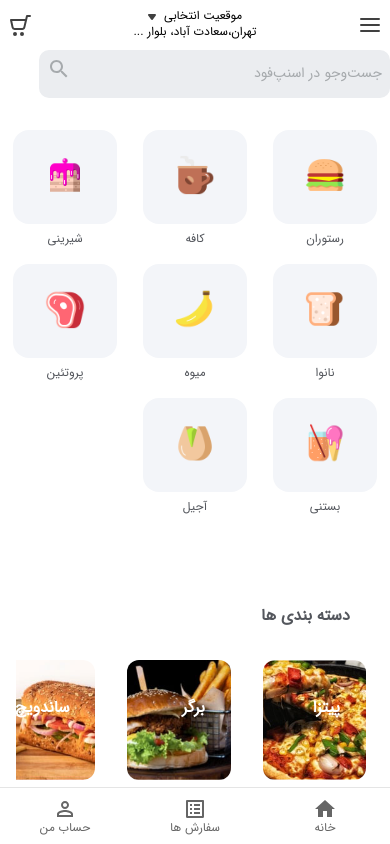
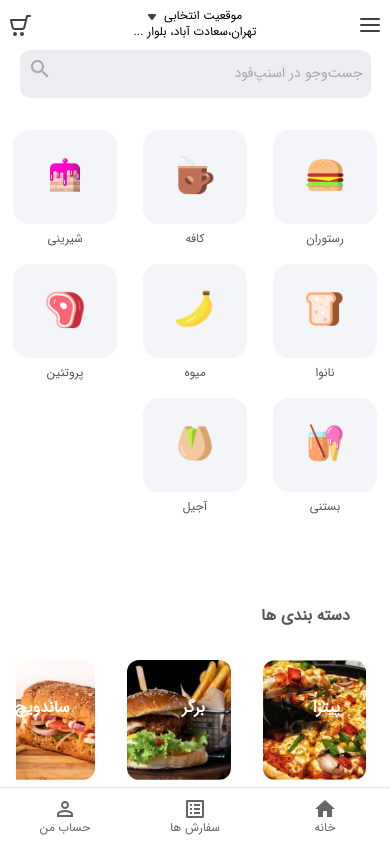
Before and after one commit to NavidRouzbeh/Snappfood, a Next.js app: page / in a window 390 px wide. Shown: the top 844 px of the page. Built offline with nearby package versions, Linux system fonts and the light colour scheme.

Commit message:
fix: mobile header search bar position

```diff
--- a/Component/Layout/Header/MobileHeader.tsx
+++ b/Component/Layout/Header/MobileHeader.tsx
@@ -16,7 +16,7 @@ const MobileHeader = () => {
     const handleClose = () => setOpen(false);
 
     return(
-        <Grid>
+        <Grid display={'flex'} flexDirection={'column'}>
             <Grid item display={'flex'} alignItems={'center'} justifyContent={'space-between'} sx={{ bgcolor:'#fff', height:'50px', width:'100%'}}>
                 <Grid zIndex={12000}>
                     <IconButton>
@@ -42,8 +42,8 @@ const MobileHeader = () => {
                     </IconButton>
                 </Grid>
             </Grid>
-            <Grid item  >
-                <Grid>
+            <Grid item display={'flex'} justifyContent={'center'} sx={{width:'100%'}} >
+                <Grid display={'flex'} justifyContent={'center'} sx={{width:'100%'}}>
                 <Button onClick={handleOpen}
                 style={{ justifyContent:'space-between', color:'rgb(166, 170, 173)', backgroundColor:'rgb(235, 237, 240)', width: '90%', height: '3rem', borderRadius: '0.625rem' }}>
                     <Grid>جست‌وجو در اسنپ‌فود</Grid>
```
